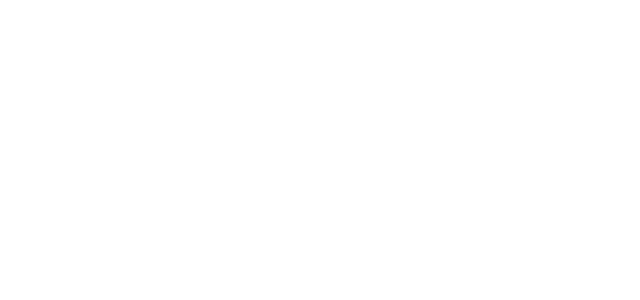
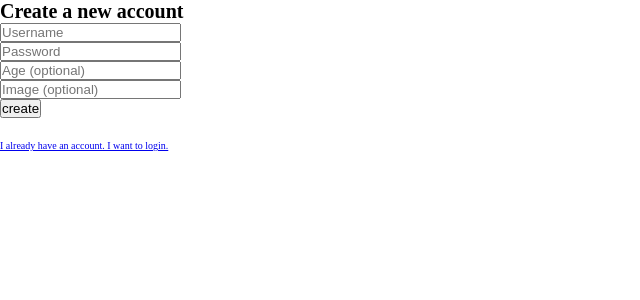
Before and after one commit to Dioonel/gawrmarket.web.app, an Angular app: page /register in a window 1280 px wide. Before the commit this address led to /. Shown: the top 300 px of the page, without its empty margins (0-640 px from the left). Built offline with nearby package versions, Linux system fonts and the light colour scheme.

Commit message:
Added basic register component

```diff
--- a/src/app/app-routing.module.ts
+++ b/src/app/app-routing.module.ts
@@ -6,6 +6,7 @@
 import { MyProfileComponent } from './components/my-profile/my-profile.component';
 import { MyCartComponent } from './components/my-cart/my-cart.component';
 import { LoginComponent } from './components/login/login.component';
+import { RegisterComponent } from './components/register/register.component';
 import { PostDetailComponent } from './components/post-detail/post-detail.component';
 import { UserComponent } from './components/user/user.component';
 import { PublishComponent } from './components/publish/publish.component';
@@ -16,6 +17,7 @@
   { path: 'my-profile', component: MyProfileComponent },
   { path: 'my-cart', component: MyCartComponent },
   { path: 'login', component: LoginComponent },
+  { path: 'register', component: RegisterComponent },
   { path: 'post/:id', component: PostDetailComponent },
   { path: 'user/:id', component: UserComponent },
   { path: 'publish', component: PublishComponent }
--- a/src/app/app.module.ts
+++ b/src/app/app.module.ts
@@ -16,6 +16,7 @@
 import { PostDetailComponent } from './components/post-detail/post-detail.component';
 import { UserComponent } from './components/user/user.component';
 import { PublishComponent } from './components/publish/publish.component';
+import { RegisterComponent } from './components/register/register.component';
 
 @NgModule({
   declarations: [
@@ -28,7 +29,8 @@
     LoginComponent,
     PostDetailComponent,
     UserComponent,
-    PublishComponent
+    PublishComponent,
+    RegisterComponent
   ],
   imports: [
     BrowserModule,
--- a/src/app/components/login/login.component.html
+++ b/src/app/components/login/login.component.html
@@ -20,4 +20,5 @@
       <div><span [class.active]="error">Bad credentials</span></div>
     </form>
   </div>
+  <a routerLink="/register">I don't have an account. I want to register.</a>
 </div>
--- /dev/null
+++ b/src/app/components/register/register.component.html
@@ -0,0 +1,13 @@
+<h1>Create a new account</h1>
+
+<form onsubmit="return false" (submit)="createUser()">
+  <input type="text" placeholder="Username" [(ngModel)]="username" name="username" required> <br/>
+  <input type="password" placeholder="Password" [(ngModel)]="password" name="password" required> <br/>
+  <input type="number" placeholder="Age (optional)" [(ngModel)]="age" name="age"> <br/>
+  <input type="text" placeholder="Image (optional)" [(ngModel)]="image" name="image"> <br/>
+  <input type="submit" value="create">
+</form>
+
+<br/>
+<br/>
+<a routerLink="/login">I already have an account. I want to login.</a>
--- /dev/null
+++ b/src/app/components/register/register.component.ts
@@ -0,0 +1,39 @@
+import { Component, OnInit } from '@angular/core';
+import { NgModel } from '@angular/forms';
+
+import { DataService } from './../../../app/services/data.service';
+
+@Component({
+  selector: 'app-register',
+  templateUrl: './register.component.html',
+  styleUrls: ['./register.component.css']
+})
+export class RegisterComponent implements OnInit {
+  username!: string;
+  password!: string;
+  age!: number;
+  image!: string;
+
+  constructor(private dataService: DataService) { }
+
+  ngOnInit(): void {
+  }
+
+  createUser(){
+    if(this.username && this.password){
+      let user = {
+        username: this.username,
+        password: this.password,
+        age: this.age || null,
+        image: this.image || null,
+      }
+      console.log(user);
+      this.dataService.createUser(user).subscribe(data => {
+        this.dataService.login(this.username, this.password).subscribe(loginData => {
+          sessionStorage.setItem('jwt', loginData);
+          location.href = '/my-profile';
+        });
+      });
+    }
+  }
+}
--- a/src/app/services/data.service.ts
+++ b/src/app/services/data.service.ts
@@ -13,6 +13,7 @@
 })
 export class DataService {
   url = 'https://mighty-reaches-09724.herokuapp.com';
+  // url = 'http://localhost:3000';
 
   constructor(private http: HttpClient) {}
 
@@ -58,4 +59,8 @@
   publishNewPost(post: any) {
     return this.http.post<Post>(`${this.url}/postings`, post);
   }
+
+  createUser(user: any) {
+    return this.http.post<User>(`${this.url}/users`, user);
+  }
 }
```
Also changed, not shown: src/app/components/my-cart/my-cart.component.html (line endings or trailing spaces), src/app/components/register/register.component.css (added), 1 other file (tests, documents, lock files or other folders).
